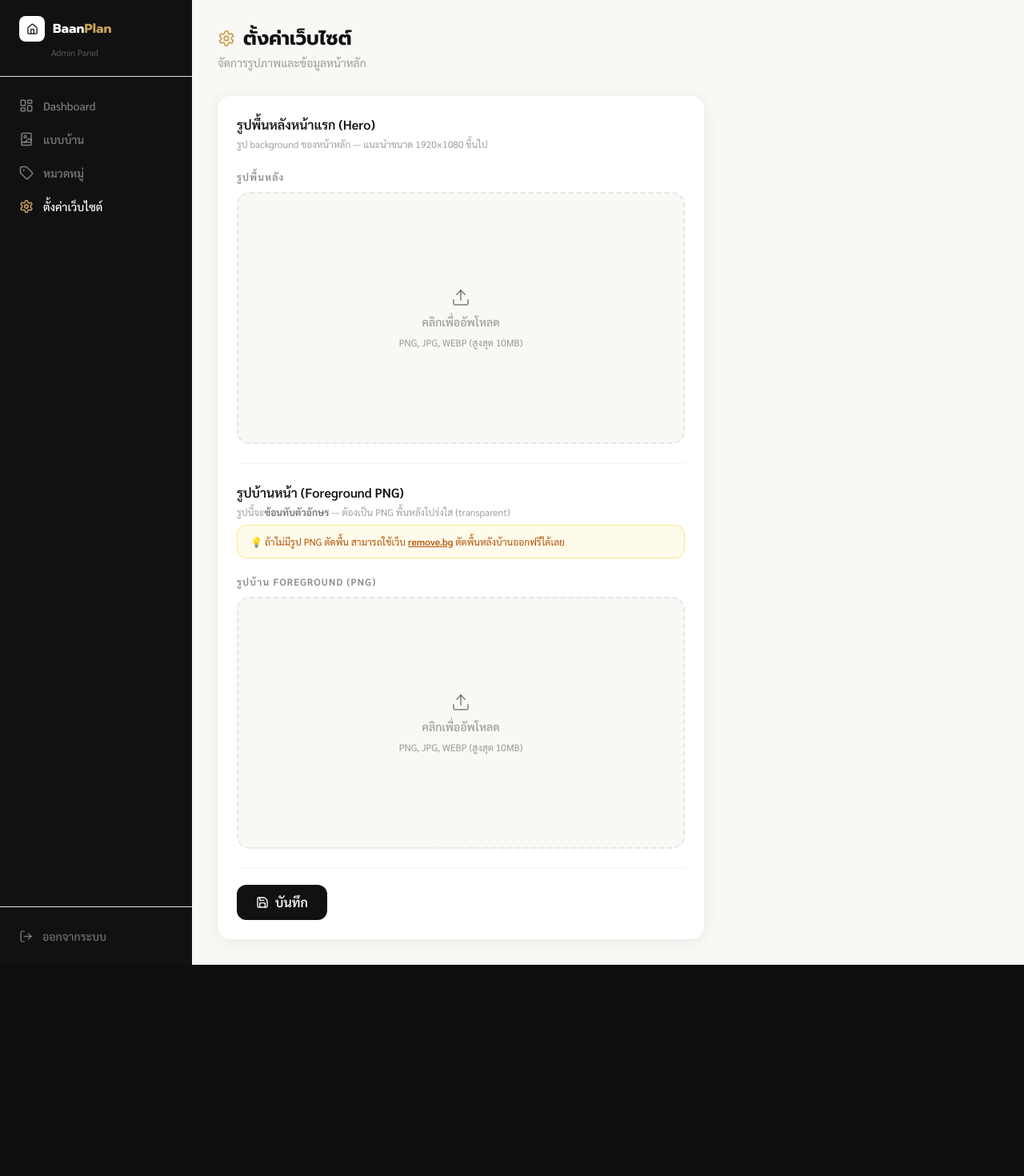
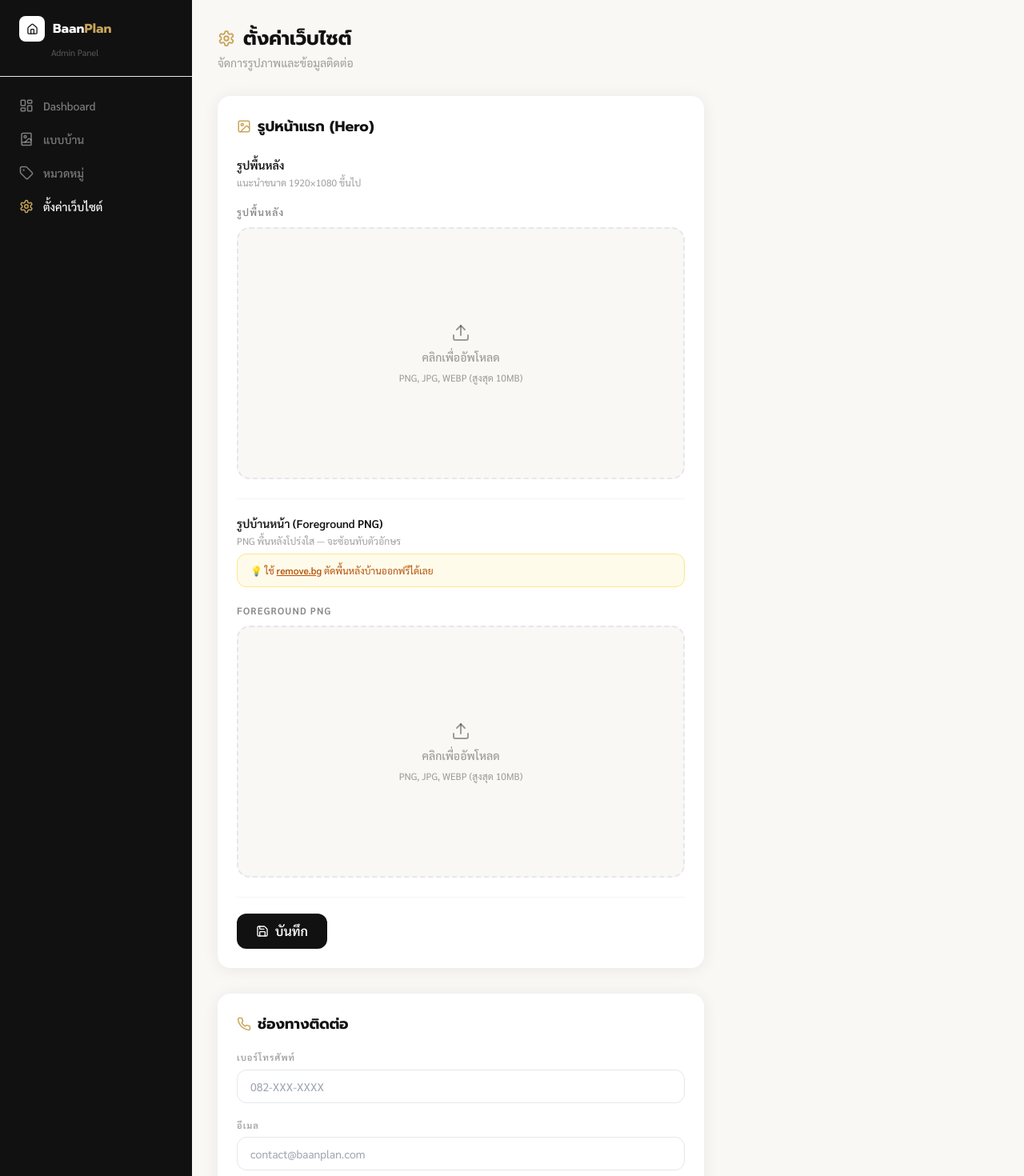
Before and after one commit to phatarapol777-jpg/baanplan, a Next.js app: page /admin/settings in a window 1280 px wide. Shown: the top 1470 px of the page at 80% size. Before the commit the page ends 1206 px from the top, so only its background shows below. Built offline with nearby package versions, Linux system fonts and the light colour scheme; no server answers; the database is empty.

Commit message:
feat: contact page with LINE link, admin can edit all contact info

```diff
--- a/src/app/admin/settings/page.tsx
+++ b/src/app/admin/settings/page.tsx
@@ -1,144 +1,183 @@
 "use client"
 
 import { useEffect, useState } from "react"
-import { Settings, Save, CheckCircle } from "lucide-react"
+import { Settings, Save, CheckCircle, Image, Phone } from "lucide-react"
 import ImageUpload from "@/components/admin/ImageUpload"
+
+type ContactSettings = {
+  contact_phone: string
+  contact_email: string
+  contact_line_url: string
+  contact_location: string
+  contact_hours: string
+}
 
 export default function AdminSettingsPage() {
   const [heroImageUrl, setHeroImageUrl] = useState("")
   const [heroFgImageUrl, setHeroFgImageUrl] = useState("")
+  const [contact, setContact] = useState<ContactSettings>({
+    contact_phone: "",
+    contact_email: "",
+    contact_line_url: "",
+    contact_location: "",
+    contact_hours: "",
+  })
   const [loading, setLoading] = useState(true)
-  const [saving, setSaving] = useState(false)
-  const [saved, setSaved] = useState(false)
+  const [savingHero, setSavingHero] = useState(false)
+  const [savedHero, setSavedHero] = useState(false)
+  const [savingContact, setSavingContact] = useState(false)
+  const [savedContact, setSavedContact] = useState(false)
   const [error, setError] = useState("")
 
-  // โหลด settings ปัจจุบัน
   useEffect(() => {
     fetch("/api/admin/settings")
       .then((r) => r.json())
       .then((data) => {
         setHeroImageUrl(data.hero_image_url ?? "")
         setHeroFgImageUrl(data.hero_fg_image_url ?? "")
+        setContact({
+          contact_phone: data.contact_phone ?? "",
+          contact_email: data.contact_email ?? "",
+          contact_line_url: data.contact_line_url ?? "",
+          contact_location: data.contact_location ?? "",
+          contact_hours: data.contact_hours ?? "",
+        })
         setLoading(false)
       })
       .catch(() => setLoading(false))
   }, [])
 
-  const handleSave = async () => {
-    setSaving(true)
-    setError("")
+  const saveKeys = async (pairs: { key: string; value: string }[]) => {
+    await Promise.all(pairs.map(({ key, value }) =>
+      fetch("/api/admin/settings", {
+        method: "PUT",
+        headers: { "Content-Type": "application/json" },
+        body: JSON.stringify({ key, value }),
+      })
+    ))
+  }
+
+  const handleSaveHero = async () => {
+    setSavingHero(true); setError("")
     try {
-      // บันทึกทั้ง 2 ค่าพร้อมกัน
-      const [res1, res2] = await Promise.all([
-        fetch("/api/admin/settings", {
-          method: "PUT",
-          headers: { "Content-Type": "application/json" },
-          body: JSON.stringify({ key: "hero_image_url", value: heroImageUrl }),
-        }),
-        fetch("/api/admin/settings", {
-          method: "PUT",
-          headers: { "Content-Type": "application/json" },
-          body: JSON.stringify({ key: "hero_fg_image_url", value: heroFgImageUrl }),
-        }),
+      await saveKeys([
+        { key: "hero_image_url", value: heroImageUrl },
+        { key: "hero_fg_image_url", value: heroFgImageUrl },
       ])
-      const res = res1.ok ? res2 : res1
-      if (!res.ok) throw new Error("บันทึกไม่สำเร็จ")
-
-      // Revalidate หน้าแรกทันที — รูปขึ้นเร็วเลย ไม่ต้องรอ cache
       await fetch("/api/admin/revalidate", {
         method: "POST",
         headers: { "Content-Type": "application/json" },
         body: JSON.stringify({ path: "/" }),
       })
-
-      setSaved(true)
-      setTimeout(() => setSaved(false), 3000)
-    } catch (e) {
-      setError(e instanceof Error ? e.message : "เกิดข้อผิดพลาด")
-    } finally {
-      setSaving(false)
-    }
+      setSavedHero(true)
+      setTimeout(() => setSavedHero(false), 3000)
+    } catch { setError("บันทึกไม่สำเร็จ") }
+    finally { setSavingHero(false) }
   }
 
+  const handleSaveContact = async () => {
+    setSavingContact(true); setError("")
+    try {
+      await saveKeys(Object.entries(contact).map(([key, value]) => ({ key, value })))
+      await fetch("/api/admin/revalidate", {
+        method: "POST",
+        headers: { "Content-Type": "application/json" },
+        body: JSON.stringify({ path: "/contact" }),
+      })
+      setSavedContact(true)
+      setTimeout(() => setSavedContact(false), 3000)
+    } catch { setError("บันทึกไม่สำเร็จ") }
+    finally { setSavingContact(false) }
+  }
+
+  const SaveButton = ({ saving, saved, onClick }: { saving: boolean; saved: boolean; onClick: () => void }) => (
+    <div className="border-t border-gray-100 pt-5 flex items-center gap-4">
+      <button
+        onClick={onClick}
+        disabled={saving}
+        className="flex items-center gap-2 bg-ink text-white px-6 py-2.5 rounded-xl font-semibold hover:bg-ink/80 transition-colors disabled:opacity-50"
+      >
+        {saving ? <div className="w-4 h-4 border-2 border-white border-t-transparent rounded-full animate-spin" /> : saved ? <CheckCircle size={16} /> : <Save size={16} />}
+        {saving ? "กำลังบันทึก..." : saved ? "บันทึกแล้ว!" : "บันทึก"}
+      </button>
+      {saved && <p className="text-emerald-600 text-sm font-medium flex items-center gap-1.5"><CheckCircle size={14} /> บันทึกสำเร็จ</p>}
+      {error && <p className="text-red-500 text-sm">{error}</p>}
+    </div>
+  )
+
+  if (loading) return (
+    <div className="p-8 flex items-center justify-center">
+      <div className="w-6 h-6 border-2 border-gold border-t-transparent rounded-full animate-spin" />
+    </div>
+  )
+
   return (
-    <div className="p-8 max-w-2xl">
+    <div className="p-8 max-w-2xl space-y-8">
       {/* Header */}
-      <div className="mb-8">
+      <div>
         <h1 className="font-display font-bold text-2xl text-ink flex items-center gap-2.5">
-          <Settings size={22} className="text-gold" />
-          ตั้งค่าเว็บไซต์
+          <Settings size={22} className="text-gold" /> ตั้งค่าเว็บไซต์
         </h1>
-        <p className="text-ink/40 text-sm mt-1">จัดการรูปภาพและข้อมูลหน้าหลัก</p>
+        <p className="text-ink/40 text-sm mt-1">จัดการรูปภาพและข้อมูลติดต่อ</p>
       </div>
 
-      {loading ? (
-        <div className="bg-white rounded-2xl shadow-card p-8 flex items-center justify-center">
-          <div className="w-6 h-6 border-2 border-gold border-t-transparent rounded-full animate-spin" />
+      {/* ─── Hero Images ─── */}
+      <div className="bg-white rounded-2xl shadow-card p-6 space-y-6">
+        <div className="flex items-center gap-2 mb-2">
+          <Image size={18} className="text-gold" />
+          <h2 className="font-display font-bold text-lg text-ink">รูปหน้าแรก (Hero)</h2>
         </div>
-      ) : (
-        <div className="bg-white rounded-2xl shadow-card p-6 space-y-6">
 
-          {/* Hero Background */}
-          <div>
-            <p className="font-semibold text-ink text-base mb-1">รูปพื้นหลังหน้าแรก (Hero)</p>
-            <p className="text-xs text-ink/40 mb-5">
-              รูป background ของหน้าหลัก — แนะนำขนาด 1920×1080 ขึ้นไป
-            </p>
-            <ImageUpload
-              value={heroImageUrl}
-              onChange={setHeroImageUrl}
-              label="รูปพื้นหลัง"
-              folder="settings"
+        <div>
+          <p className="font-semibold text-ink text-sm mb-1">รูปพื้นหลัง</p>
+          <p className="text-xs text-ink/40 mb-4">แนะนำขนาด 1920×1080 ขึ้นไป</p>
+          <ImageUpload value={heroImageUrl} onChange={setHeroImageUrl} label="รูปพื้นหลัง" folder="settings" />
+        </div>
+
+        <div className="border-t border-gray-100 pt-5">
+          <p className="font-semibold text-ink text-sm mb-1">รูปบ้านหน้า (Foreground PNG)</p>
+          <p className="text-xs text-ink/40 mb-2">PNG พื้นหลังโปร่งใส — จะซ้อนทับตัวอักษร</p>
+          <div className="mb-4 bg-amber-50 border border-amber-200 rounded-xl px-4 py-3 text-xs text-amber-700">
+            💡 ใช้ <a href="https://remove.bg" target="_blank" rel="noreferrer" className="underline font-semibold">remove.bg</a> ตัดพื้นหลังบ้านออกฟรีได้เลย
+          </div>
+          <ImageUpload value={heroFgImageUrl} onChange={setHeroFgImageUrl} label="Foreground PNG" folder="settings" />
+        </div>
+
+        <SaveButton saving={savingHero} saved={savedHero} onClick={handleSaveHero} />
+      </div>
+
+      {/* ─── Contact Info ─── */}
+      <div className="bg-white rounded-2xl shadow-card p-6 space-y-5">
+        <div className="flex items-center gap-2 mb-2">
+          <Phone size={18} className="text-gold" />
+          <h2 className="font-display font-bold text-lg text-ink">ช่องทางติดต่อ</h2>
+        </div>
+
+        {[
+          { key: "contact_phone", label: "เบอร์โทรศัพท์", placeholder: "082-XXX-XXXX", type: "tel" },
+          { key: "contact_email", label: "อีเมล", placeholder: "contact@baanplan.com", type: "email" },
+          { key: "contact_line_url", label: "LINE URL", placeholder: "https://line.me/ti/p/~yourlineid", type: "url" },
+          { key: "contact_location", label: "ที่ตั้ง", placeholder: "กรุงเทพมหานคร", type: "text" },
+          { key: "contact_hours", label: "เวลาทำการ", placeholder: "จันทร์ – เสาร์ 09:00–18:00", type: "text" },
+        ].map(({ key, label, placeholder, type }) => (
+          <div key={key}>
+            <label className="text-[11px] text-ink/40 uppercase tracking-widest font-semibold block mb-1.5">{label}</label>
+            <input
+              type={type}
+              value={contact[key as keyof ContactSettings]}
+              onChange={e => setContact(prev => ({ ...prev, [key]: e.target.value }))}
+              placeholder={placeholder}
+              className="w-full border border-gray-200 rounded-xl px-4 py-2.5 text-sm text-ink focus:outline-none focus:border-gold/50 transition-colors"
             />
           </div>
+        ))}
 
-          <div className="border-t border-gray-100 pt-6">
-            {/* Hero Foreground PNG */}
-            <p className="font-semibold text-ink text-base mb-1">รูปบ้านหน้า (Foreground PNG)</p>
-            <p className="text-xs text-ink/40 mb-2">
-              รูปนี้จะ<strong className="text-ink/60">ซ้อนทับตัวอักษร</strong> — ต้องเป็น PNG พื้นหลังโปร่งใส (transparent)
-            </p>
-            <div className="mb-4 bg-amber-50 border border-amber-200 rounded-xl px-4 py-3 text-xs text-amber-700">
-              💡 ถ้าไม่มีรูป PNG ตัดพื้น สามารถใช้เว็บ{" "}
-              <a href="https://remove.bg" target="_blank" rel="noreferrer" className="underline font-semibold">remove.bg</a>
-              {" "}ตัดพื้นหลังบ้านออกฟรีได้เลย
-            </div>
-            <ImageUpload
-              value={heroFgImageUrl}
-              onChange={setHeroFgImageUrl}
-              label="รูปบ้าน Foreground (PNG)"
-              folder="settings"
-            />
-          </div>
+        <div className="bg-blue-50 border border-blue-200 rounded-xl px-4 py-3 text-xs text-blue-700">
+          💡 LINE URL ได้จาก: LINE Official Account Manager → ลิงก์เพิ่มเพื่อน
+        </div>
 
-          <div className="border-t border-gray-100 pt-5 flex items-center gap-4">
-            <button
-              onClick={handleSave}
-              disabled={saving}
-              className="flex items-center gap-2 bg-ink text-white px-6 py-2.5 rounded-xl font-semibold
-                         hover:bg-ink/80 transition-colors disabled:opacity-50"
-            >
-              {saving ? (
-                <div className="w-4 h-4 border-2 border-white border-t-transparent rounded-full animate-spin" />
-              ) : saved ? (
-                <CheckCircle size={16} />
-              ) : (
-                <Save size={16} />
-              )}
-              {saving ? "กำลังบันทึก..." : saved ? "บันทึกแล้ว!" : "บันทึก"}
-            </button>
-
-            {saved && (
-              <p className="text-emerald-600 text-sm font-medium flex items-center gap-1.5">
-                <CheckCircle size={14} />
-                อัปเดตรูป Hero สำเร็จ — รูปจะขึ้นหน้าเว็บภายใน 1 นาที
-              </p>
-            )}
-
-            {error && <p className="text-red-500 text-sm">{error}</p>}
-          </div>
-        </div>
-      )}
+        <SaveButton saving={savingContact} saved={savedContact} onClick={handleSaveContact} />
+      </div>
     </div>
   )
 }
--- a/src/app/contact/page.tsx
+++ b/src/app/contact/page.tsx
@@ -1,8 +1,64 @@
 import Navbar from "@/components/Navbar"
 import Footer from "@/components/Footer"
-import { Phone, Mail, MapPin, Clock } from "lucide-react"
+import { Phone, Mail, MapPin, Clock, MessageCircle, ExternalLink } from "lucide-react"
+import { supabaseAdmin } from "@/lib/supabaseAdmin"
+import { USE_MOCK_DATA } from "@/lib/mockData"
 
-export default function ContactPage() {
+export const revalidate = 60
+
+async function getContactSettings() {
+  if (USE_MOCK_DATA) return {}
+  try {
+    const { data } = await supabaseAdmin
+      .from("site_settings")
+      .select("key, value")
+      .in("key", ["contact_phone", "contact_email", "contact_line_url", "contact_location", "contact_hours"])
+    const result: Record<string, string> = {}
+    data?.forEach(r => { result[r.key] = r.value ?? "" })
+    return result
+  } catch { return {} }
+}
+
+export default async function ContactPage() {
+  const s = await getContactSettings()
+
+  const contacts = [
+    {
+      icon: <Phone size={20} />,
+      label: "โทรศัพท์",
+      value: s.contact_phone || "082-XXX-XXXX",
+      sub: "จันทร์-เสาร์ 9:00-18:00",
+      href: s.contact_phone ? `tel:${s.contact_phone.replace(/-/g, "")}` : undefined,
+    },
+    {
+      icon: <MessageCircle size={20} />,
+      label: "LINE",
+      value: "เพิ่มเพื่อน LINE",
+      sub: "คลิกเพื่อแชทได้เลย",
+      href: s.contact_line_url || undefined,
+      highlight: true,
+    },
+    {
+      icon: <Mail size={20} />,
+      label: "อีเมล",
+      value: s.contact_email || "contact@baanplan.com",
+      sub: "ตอบกลับภายใน 24 ชั่วโมง",
+      href: s.contact_email ? `mailto:${s.contact_email}` : undefined,
+    },
+    {
+      icon: <MapPin size={20} />,
+      label: "ที่ตั้ง",
+      value: s.contact_location || "กรุงเทพมหานคร",
+      sub: "ประเทศไทย",
+    },
+    {
+      icon: <Clock size={20} />,
+      label: "เวลาทำการ",
+      value: s.contact_hours || "จันทร์ – เสาร์",
+      sub: "09:00 – 18:00 น.",
+    },
+  ]
+
   return (
     <>
       <Navbar />
@@ -18,62 +74,49 @@ export default function ContactPage() {
           </div>
         </div>
 
-        <div className="max-w-7xl mx-auto px-5 sm:px-8 py-16">
-          <div className="grid lg:grid-cols-2 gap-12">
-            {/* Info */}
-            <div className="space-y-4">
-              <h2 className="font-display font-bold text-2xl text-ink mb-6">ช่องทางติดต่อ</h2>
-              {[
-                { icon: <Phone size={18} />, label: "โทรศัพท์", value: "082-XXX-XXXX", sub: "จันทร์-เสาร์ 9:00-18:00" },
-                { icon: <Mail size={18} />, label: "อีเมล", value: "contact@baanplan.com", sub: "ตอบกลับภายใน 24 ชั่วโมง" },
-                { icon: <MapPin size={18} />, label: "ที่ตั้ง", value: "กรุงเทพมหานคร", sub: "ประเทศไทย" },
-                { icon: <Clock size={18} />, label: "เวลาทำการ", value: "จันทร์ – เสาร์", sub: "09:00 – 18:00 น." },
-              ].map((info) => (
-                <div key={info.label} className="flex items-start gap-4 p-5 bg-cream rounded-2xl">
-                  <div className="text-gold mt-0.5 flex-shrink-0">{info.icon}</div>
+        <div className="max-w-2xl mx-auto px-5 sm:px-8 py-16">
+          <h2 className="font-display font-bold text-2xl text-ink mb-8 text-center">ช่องทางติดต่อ</h2>
+          <div className="space-y-4">
+            {contacts.map((info) =>
+              info.href ? (
+                <a
+                  key={info.label}
+                  href={info.href}
+                  target={info.href.startsWith("http") ? "_blank" : undefined}
+                  rel="noreferrer"
+                  className={`flex items-center gap-4 p-5 rounded-2xl transition-all group ${
+                    info.highlight
+                      ? "bg-[#06C755] hover:bg-[#05b34c]"
+                      : "bg-cream hover:bg-gray-100"
+                  }`}
+                >
+                  <div className={`flex-shrink-0 ${info.highlight ? "text-white" : "text-gold"}`}>
+                    {info.icon}
+                  </div>
+                  <div className="flex-1">
+                    <p className={`text-[11px] uppercase tracking-widest font-semibold ${info.highlight ? "text-white/70" : "text-ink/40"}`}>
+                      {info.label}
+                    </p>
+                    <p className={`font-semibold mt-0.5 ${info.highlight ? "text-white" : "text-ink"}`}>
+                      {info.value}
+                    </p>
+                    <p className={`text-sm ${info.highlight ? "text-white/70" : "text-ink/50"}`}>
+                      {info.sub}
+                    </p>
+                  </div>
+                  <ExternalLink size={16} className={`flex-shrink-0 ${info.highlight ? "text-white/70" : "text-ink/30"} group-hover:opacity-100 opacity-60`} />
+                </a>
+              ) : (
+                <div key={info.label} className="flex items-center gap-4 p-5 bg-cream rounded-2xl">
+                  <div className="text-gold flex-shrink-0">{info.icon}</div>
                   <div>
                     <p className="text-[11px] text-ink/40 uppercase tracking-widest font-semibold">{info.label}</p>
                     <p className="text-ink font-semibold mt-0.5">{info.value}</p>
                     <p className="text-ink/50 text-sm">{info.sub}</p>
                   </div>
                 </div>
-              ))}
-            </div>
-
-            {/* Form */}
-            <div className="card p-8">
-              <h2 className="font-display font-bold text-2xl text-ink mb-6">ส่งข้อความหาเรา</h2>
-              <form className="space-y-4">
-                <div className="grid sm:grid-cols-2 gap-4">
-                  <div>
-                    <label className="text-[11px] text-ink/40 uppercase tracking-widest font-semibold block mb-1.5">ชื่อ</label>
-                    <input type="text" placeholder="ชื่อของคุณ" className="input-light" />
-                  </div>
-                  <div>
-                    <label className="text-[11px] text-ink/40 uppercase tracking-widest font-semibold block mb-1.5">นามสกุล</label>
-                    <input type="text" placeholder="นามสกุลของคุณ" className="input-light" />
-                  </div>
-                </div>
-                <div>
-                  <label className="text-[11px] text-ink/40 uppercase tracking-widest font-semibold block mb-1.5">อีเมล</label>
-                  <input type="email" placeholder="email@example.com" className="input-light" />
-                </div>
-                <div>
-                  <label className="text-[11px] text-ink/40 uppercase tracking-widest font-semibold block mb-1.5">เบอร์โทรศัพท์</label>
-                  <input type="tel" placeholder="08X-XXX-XXXX" className="input-light" />
-                </div>
-                <div>
-                  <label className="text-[11px] text-ink/40 uppercase tracking-widest font-semibold block mb-1.5">แบบบ้านที่สนใจ</label>
-                  <input type="text" placeholder="เช่น บ้านโมเดิร์น 2 ชั้น 3 ห้องนอน" className="input-light" />
-                </div>
-                <div>
-                  <label className="text-[11px] text-ink/40 uppercase tracking-widest font-semibold block mb-1.5">ข้อความ</label>
-                  <textarea rows={4} placeholder="บอกเราเกี่ยวกับแบบบ้านที่คุณต้องการ..." className="input-light resize-none" />
-                </div>
-                <button type="submit" className="btn-dark w-full py-4 text-base">ส่งข้อความ</button>
-                <p className="text-[11px] text-ink/30 text-center">ข้อมูลของคุณจะถูกเก็บเป็นความลับ</p>
-              </form>
-            </div>
+              )
+            )}
           </div>
         </div>
       </main>
```
